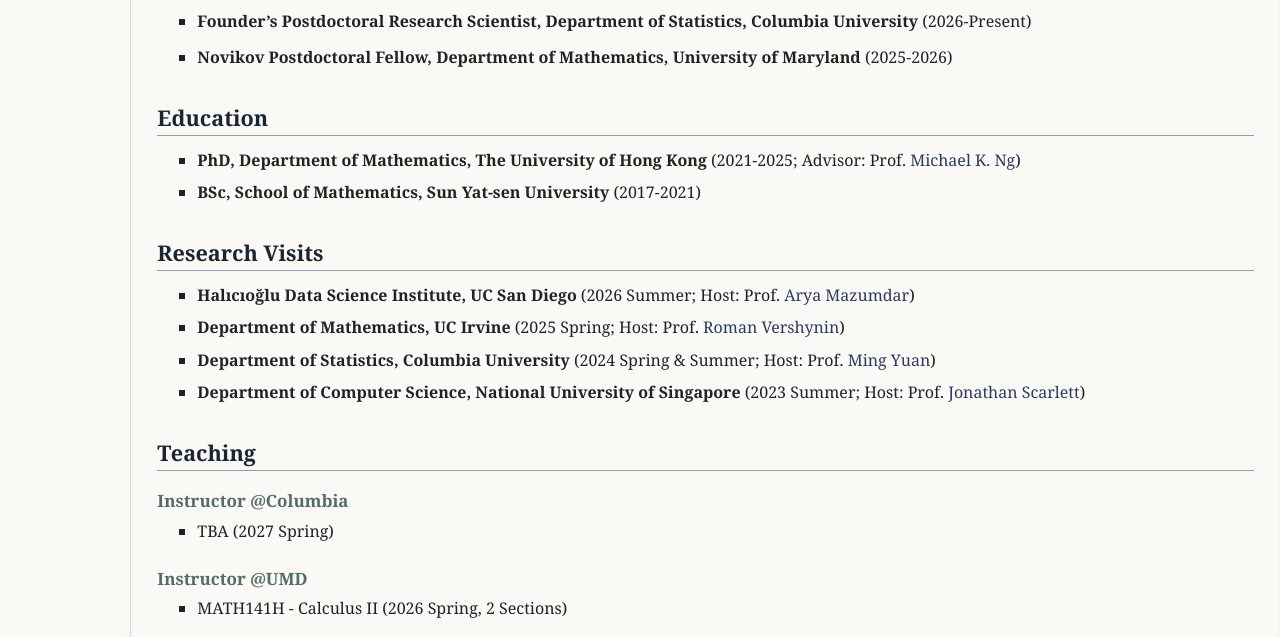
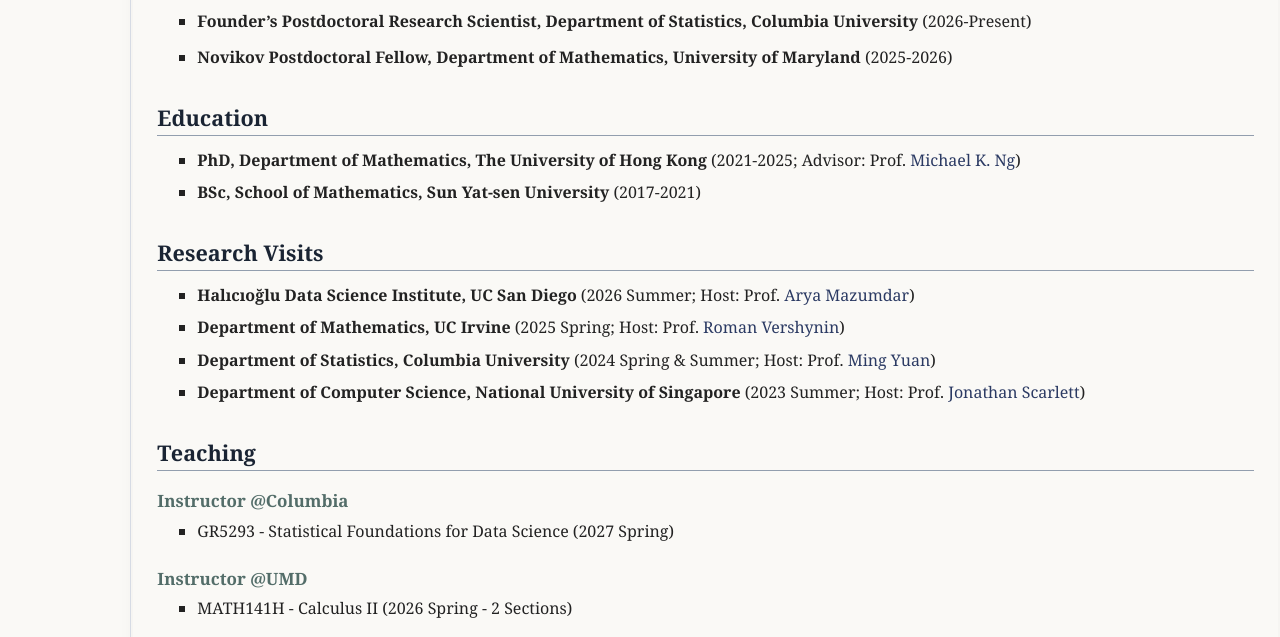
Before and after one commit to junrenchen58/junrenchen58.github.io, a plain HTML site: page bio.html in a window 1280 px wide. Shown: the part 160-797 px from the top of the page. Drawn offline with nearby package versions, Linux system fonts and the light colour scheme; some packages are replaced by stand-ins of ours.

Commit message:
Add files via upload

```diff
--- a/bio.html
+++ b/bio.html
@@ -94,13 +94,13 @@ _gaq.push(['_trackPageview']);
 <h2>Teaching </h2>
 <h3>Instructor @Columbia</h3>
 <ul>
-<li><p>TBA (2027 Spring)
+<li><p>GR5293 - Statistical Foundations for Data Science (2027 Spring)
 </p>
 </li>
 </ul>
 <h3>Instructor @UMD</h3>
 <ul>
-<li><p>MATH141H - Calculus II (2026 Spring, 2 Sections)
+<li><p>MATH141H - Calculus II (2026 Spring - 2 Sections)
 </p>
 </li>
 </ul>
```
Also changed, not shown: research.html (+10 -4 lines), 4 other files.
